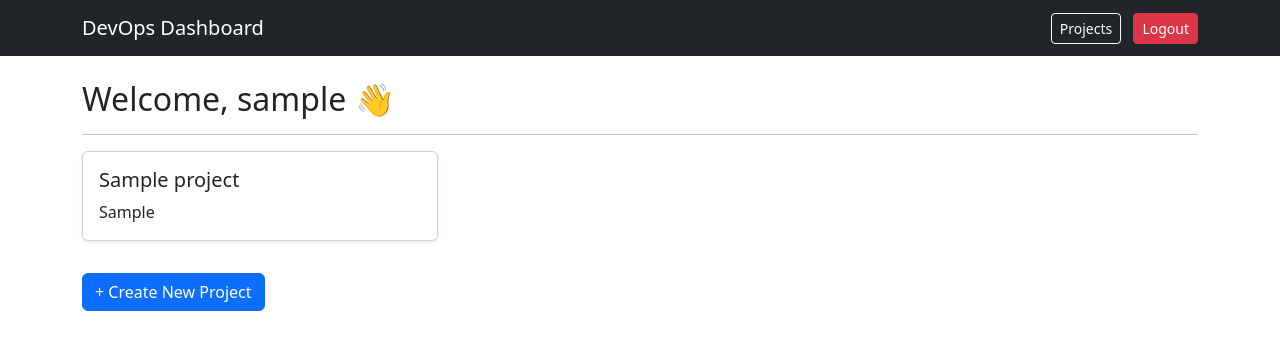
After one commit to Amanzuu/Devops-flask-dashboard, a Flask app: page /projects in a window 1280 px wide. The commit adds this page. Shown: the top 350 px of the page. Run offline with Flask 3, Linux system fonts and the light colour scheme; a user stored in the database is signed in; tables that the repository leaves empty hold one stand-in row (values such as "Sample post").

Commit message:
Add Bootstrap dashboard and project management UI

```diff
--- a/app/routes.py
+++ b/app/routes.py
@@ -1,7 +1,7 @@
 from flask import Blueprint, render_template, redirect, url_for, request
-from flask_login import login_user, logout_user, login_required
+from flask_login import login_user, logout_user, login_required, current_user
 from werkzeug.security import generate_password_hash, check_password_hash
-from .models import User
+from .models import User, Project
 from . import db
 
 main = Blueprint("main", __name__)
@@ -9,7 +9,8 @@ main = Blueprint("main", __name__)
 @main.route("/")
 @login_required
 def home():
-    return "Welcome to DevOps Dashboard 🚀 (Logged In)"
+    projects = Project.query.filter_by(user_id=current_user.id).all()
+    return render_template("dashboard.html", projects=projects)
 
 @main.route("/register", methods=["GET", "POST"])
 def register():
@@ -45,3 +46,24 @@ def login():
 def logout():
     logout_user()
     return redirect(url_for("main.login"))
+
+@main.route("/projects")
+@login_required
+def projects():
+    projects = Project.query.filter_by(user_id=current_user.id).all()
+    return render_template("projects.html", projects=projects)
+
+@main.route("/projects/create", methods=["GET", "POST"])
+@login_required
+def create_project():
+    if request.method == "POST":
+        name = request.form["name"]
+        github_repo = request.form["github_repo"]
+
+        project = Project(name=name, github_repo=github_repo, user_id=current_user.id)
+        db.session.add(project)
+        db.session.commit()
+
+        return redirect(url_for("main.projects"))
+
+    return render_template("create_project.html")
--- /dev/null
+++ b/app/templates/base.html
@@ -0,0 +1,24 @@
+<!DOCTYPE html>
+<html>
+<head>
+    <title>DevOps Dashboard</title>
+    <link href="https://cdn.jsdelivr.net/npm/bootstrap@5.3.2/dist/css/bootstrap.min.css" rel="stylesheet">
+</head>
+<body>
+
+<nav class="navbar navbar-expand-lg navbar-dark bg-dark">
+    <div class="container">
+        <a class="navbar-brand" href="/">DevOps Dashboard</a>
+        <div>
+            <a class="btn btn-outline-light btn-sm me-2" href="/projects">Projects</a>
+            <a class="btn btn-danger btn-sm" href="/logout">Logout</a>
+        </div>
+    </div>
+</nav>
+
+<div class="container mt-4">
+    {% block content %}{% endblock %}
+</div>
+
+</body>
+</html>
--- /dev/null
+++ b/app/templates/projects.html
@@ -0,0 +1,23 @@
+{% extends "base.html" %}
+
+{% block content %}
+<h2>Welcome, {{ current_user.username }} 👋</h2>
+<hr>
+
+<div class="row">
+    {% for project in projects %}
+    <div class="col-md-4">
+        <div class="card shadow-sm mb-3">
+            <div class="card-body">
+                <h5 class="card-title">{{ project.name }}</h5>
+                <p class="card-text">{{ project.github_repo }}</p>
+            </div>
+        </div>
+    </div>
+    {% else %}
+    <p>No projects yet.</p>
+    {% endfor %}
+</div>
+
+<a href="/projects/create" class="btn btn-primary mt-3">+ Create New Project</a>
+{% endblock %}
```
Also changed, not shown: app/templates/create_project.html (added, +20 -0 lines), app/templates/dashboard.html (added, +23 -0 lines), app/templates/login.html (+9 -5 lines), app/templates/register.html (+7 -4 lines).
